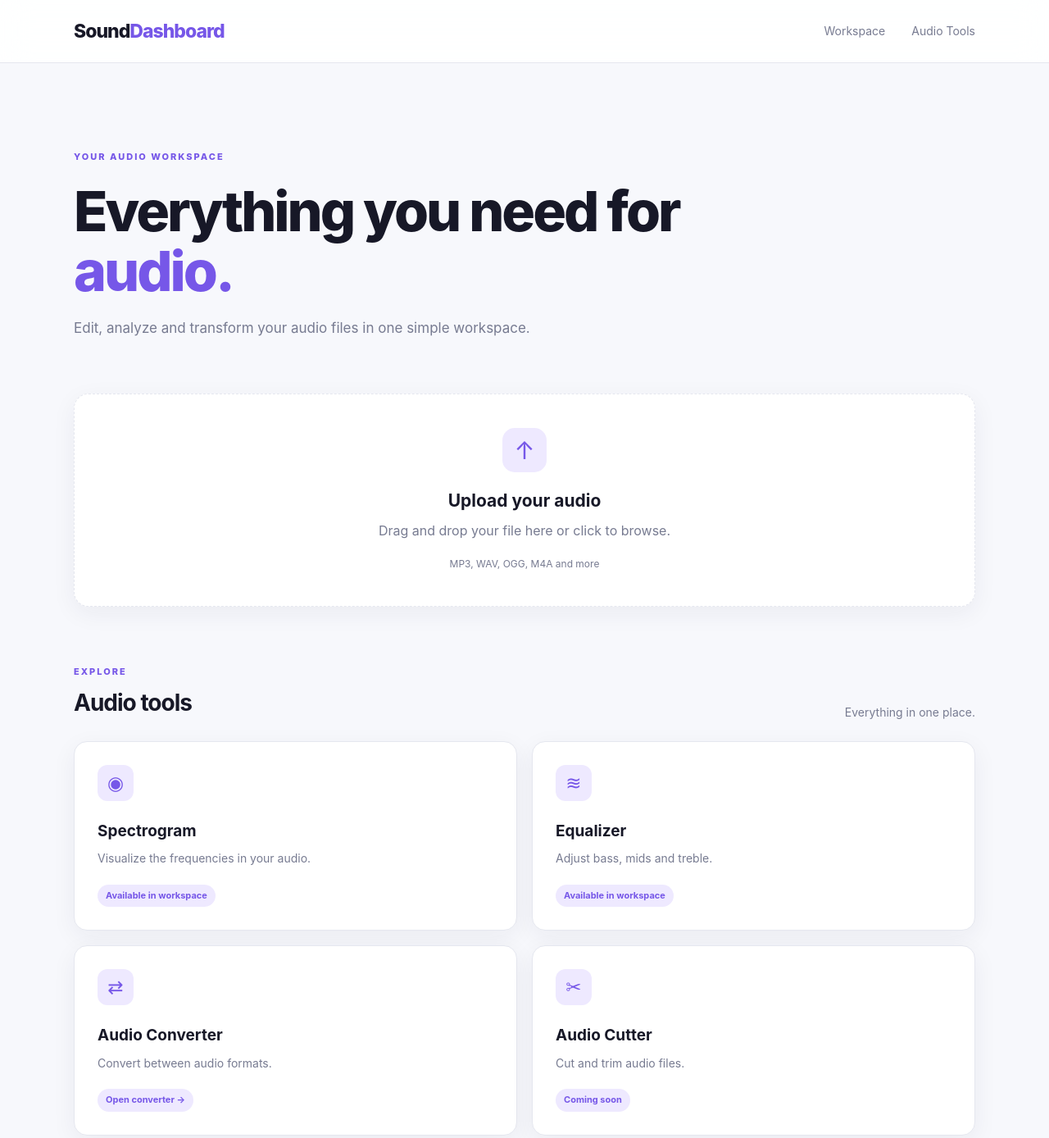
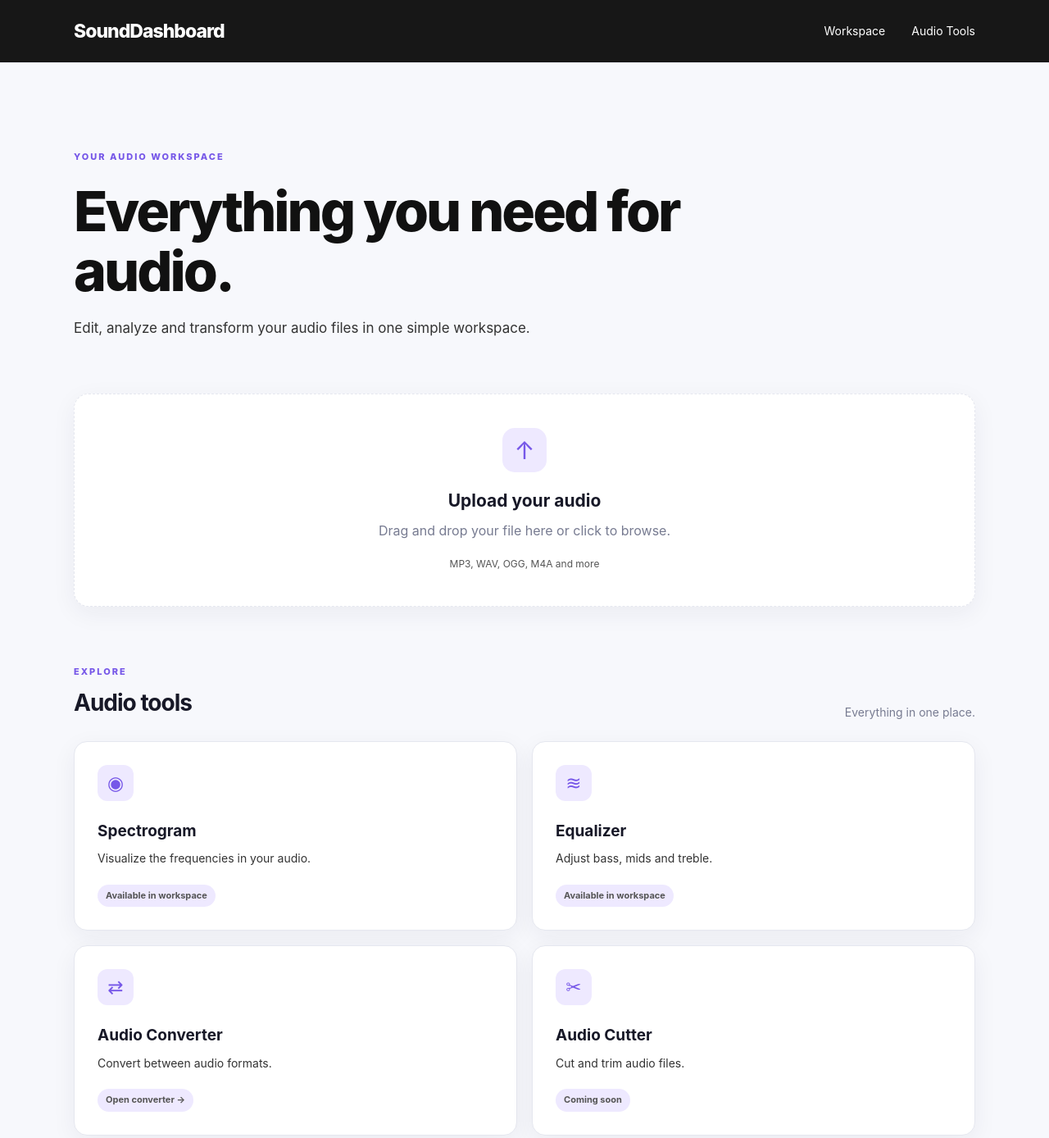
Before and after one commit to marination-eng/sound-dashboard, a plain HTML site: page index.html in a window 1280 px wide. Shown: the top 1388 px of the page at 82% size. Drawn offline with Linux system fonts and the light colour scheme.

Commit message:
Refactor complete stylesheet for sound dashboard

```diff
--- a/css/styles.css
+++ b/css/styles.css
@@ -720,3 +720,92 @@ button:disabled {
         text-align: center;
     }
 }
+
+/* ===== COLOR FIX ===== */
+
+/* General text */
+body {
+    color: #111111;
+}
+
+/* Headings */
+h1,
+h2,
+h3,
+h4,
+strong {
+    color: #111111;
+}
+
+/* Paragraphs and descriptions */
+p,
+label,
+small,
+.editor-description {
+    color: #111111;
+}
+
+/* Header */
+.header {
+    background: #171717;
+}
+
+.logo,
+.logo span {
+    color: #ffffff !important;
+}
+
+.header nav a {
+    color: #ffffff !important;
+}
+
+.header nav a:hover {
+    color: #b8a4ff !important;
+}
+
+/* Hero */
+.hero h1,
+.hero h1 span {
+    color: #111111;
+}
+
+.hero p {
+    color: #333333;
+}
+
+/* Cards */
+.tool-card,
+.editor-card,
+.player-card,
+.converter-card {
+    background: #ffffff;
+    color: #111111;
+}
+
+/* Tool descriptions */
+.tool-card p {
+    color: #333333;
+}
+
+/* Status labels */
+.tool-status,
+.upload-formats,
+.converter-upload span {
+    color: #555555;
+}
+
+/* Input fields */
+input,
+select {
+    color: #111111;
+}
+
+/* Footer */
+.footer {
+    background: #171717;
+    color: #ffffff;
+}
+
+.footer span {
+    color: #ffffff;
+}
```
